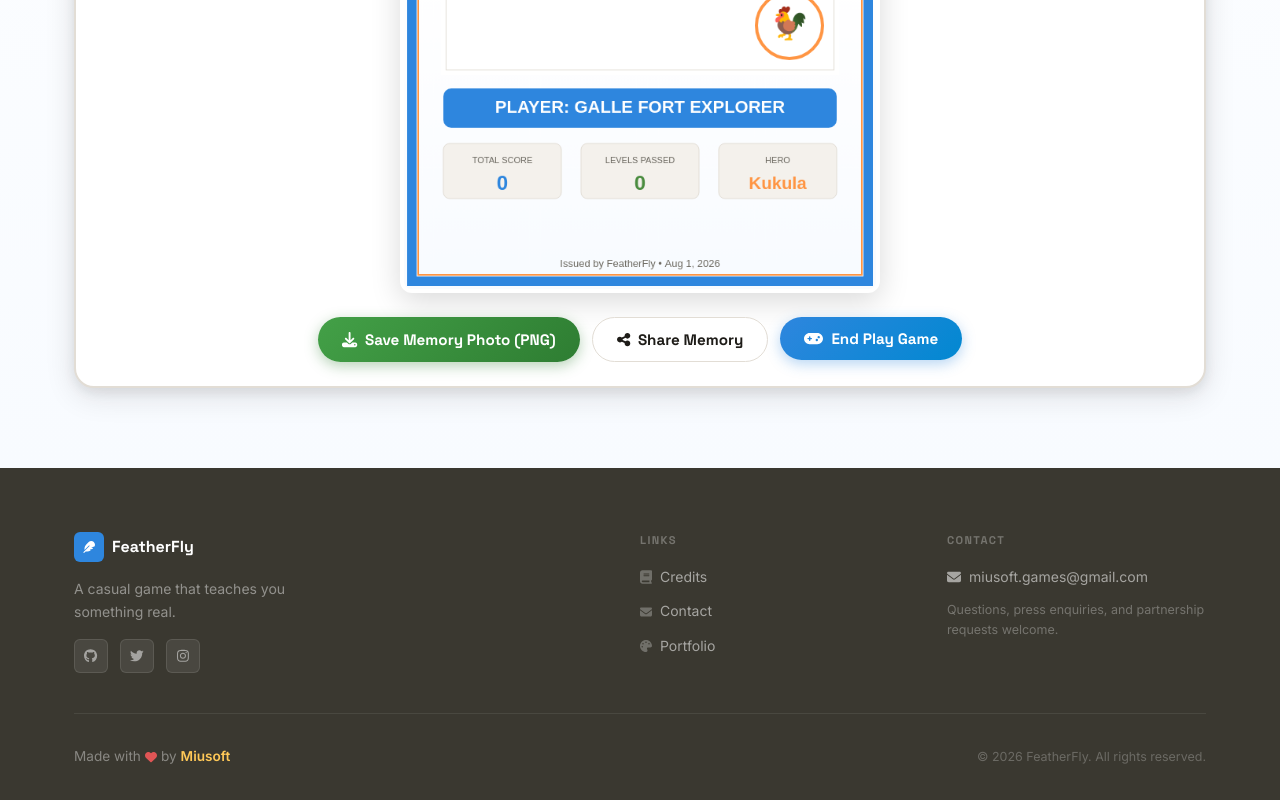
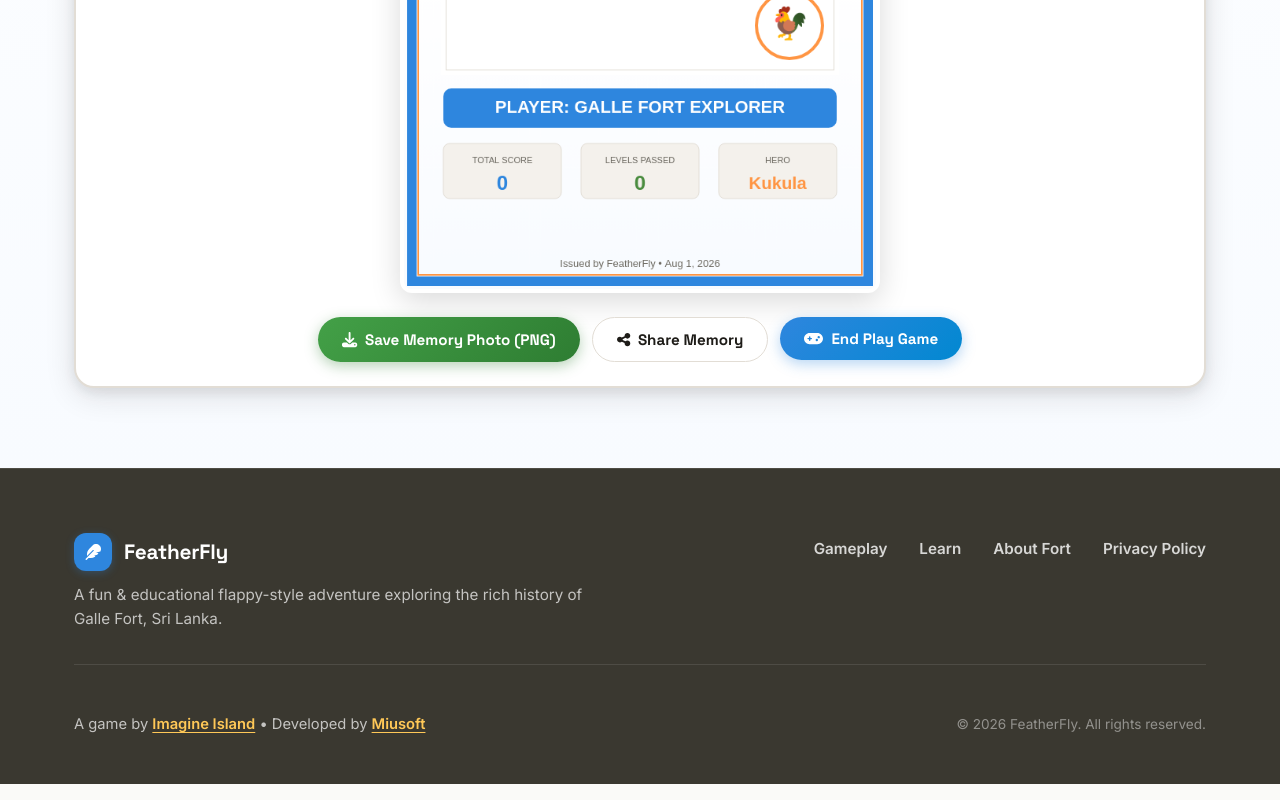
Before and after one commit to MiusoftGames/FeatherFly, a Next.js app: page /results in a window 1280 px wide. Shown: the part 1721-2521 px from the top of the page. Built offline with nearby package versions, Linux system fonts and the light colour scheme; no server answers.

Commit message:
update footer

```diff
--- a/app/page.jsx
+++ b/app/page.jsx
@@ -30,7 +30,7 @@ export default function Home() {
         <Screenshots />
         <CTA />
       </main>
-      {/*  <Footer /> */}
+      <Footer />
       <BackToTop />
       <MusicToggle />
     </>
--- a/components/Footer/Footer.jsx
+++ b/components/Footer/Footer.jsx
@@ -1,36 +1,13 @@
 import { FontAwesomeIcon } from '@fortawesome/react-fontawesome';
-import {
-  faFeather,
-  faEnvelope,
-  faHeart,
-  faBook,
-  faPalette,
-} from '@fortawesome/free-solid-svg-icons';
-import {
-  faGithub,
-  faTwitter,
-  faInstagram,
-} from '@fortawesome/free-brands-svg-icons';
+import { faFeather } from '@fortawesome/free-solid-svg-icons';
+import Link from 'next/link';
 import styles from './Footer.module.css';
-
-const links = [
-  { label: 'Credits', href: '#', icon: faBook },
-  { label: 'Contact', href: '#', icon: faEnvelope },
-  { label: 'Portfolio', href: '#', icon: faPalette },
-];
-
-const socials = [
-  { label: 'GitHub', href: '#', icon: faGithub },
-  { label: 'Twitter', href: '#', icon: faTwitter },
-  { label: 'Instagram', href: '#', icon: faInstagram },
-];
 
 export default function Footer() {
   return (
     <footer className={styles.footer}>
-      <div className="container">
-        <div className={styles.top}>
-          {/* Brand */}
+      <div className={`container ${styles.container}`}>
+        <div className={styles.topRow}>
           <div className={styles.brand}>
             <div className={styles.logo}>
               <span className={styles.logoIcon}>
@@ -38,48 +15,25 @@ export default function Footer() {
               </span>
               <span className={styles.logoText}>FeatherFly</span>
             </div>
-            <p className={styles.brandTagline}>
-              A casual game that teaches you something real.
+            <p className={styles.tagline}>
+              A fun & educational flappy-style adventure exploring the rich history of Galle Fort, Sri Lanka.
             </p>
-            <div className={styles.socialLinks}>
-              {socials.map((s) => (
-                <a key={s.label} href={s.href} className={styles.socialLink} aria-label={s.label}>
-                  <FontAwesomeIcon icon={s.icon} />
-                </a>
-              ))}
-            </div>
           </div>
 
-          {/* Nav links */}
-          <div className={styles.nav}>
-            <span className={styles.navHeading}>Links</span>
-            {links.map((l) => (
-              <a key={l.label} href={l.href} className={styles.navLink}>
-                <FontAwesomeIcon icon={l.icon} className={styles.navLinkIcon} />
-                {l.label}
-              </a>
-            ))}
-          </div>
-
-          {/* Contact */}
-          <div className={styles.contact}>
-            <span className={styles.navHeading}>Contact</span>
-            <a href="mailto:miusoft.games@gmail.com" className={styles.contactLink}>
-              <FontAwesomeIcon icon={faEnvelope} />
-              miusoft.games@gmail.com
-            </a>
-            <p className={styles.contactNote}>
-              Questions, press enquiries, and partnership requests welcome.
-            </p>
+          <div className={styles.navLinks}>
+            <a href="/FeatherFly/#gameplay" className={styles.navLink}>Gameplay</a>
+            <a href="/FeatherFly/#educational" className={styles.navLink}>Learn</a>
+            <a href="/FeatherFly/#about-fort" className={styles.navLink}>About Fort</a>
+            <Link href="/privacy-policy" className={styles.navLink}>Privacy Policy</Link>
           </div>
         </div>
 
-        <div className={styles.bottom}>
+        <div className={styles.bottomRow}>
           <p className={styles.credit}>
-            Made with{' '}
-            <FontAwesomeIcon icon={faHeart} className={styles.heart} />{' '}
-            by{' '}
-            <a href="https://miusoftgames.github.io/" className={styles.creditLink}>Miusoft</a>
+            A game by <a href="https://www.instagram.com/island.imagine/" className={styles.creditLink} target="_blank" rel="noopener noreferrer">Imagine Island</a> • Developed by{' '}
+            <a href="https://miusoftgames.github.io/" className={styles.creditLink} target="_blank" rel="noopener noreferrer">
+              Miusoft
+            </a>
           </p>
           <p className={styles.legal}>
             © {new Date().getFullYear()} FeatherFly. All rights reserved.
--- a/components/Footer/Footer.module.css
+++ b/components/Footer/Footer.module.css
@@ -1,198 +1,139 @@
 .footer {
   background: var(--color-ink-mid);
-  padding: var(--space-16) 0 var(--space-8);
+  padding: var(--space-16) 0 var(--space-12) 0;
+  border-top: 1px solid rgba(255, 255, 255, 0.1);
+  min-height: 260px;
+  display: flex;
+  flex-direction: column;
+  justify-content: center;
 }
 
-.top {
-  display: grid;
-  grid-template-columns: 2fr 1fr 1fr;
-  gap: var(--space-12);
-  padding-bottom: var(--space-10);
-  border-bottom: 1px solid rgba(255,255,255,0.08);
-  margin-bottom: var(--space-8);
+.container {
+  display: flex;
+  flex-direction: column;
+  gap: var(--space-10);
 }
 
-/* Brand */
+.topRow {
+  display: flex;
+  align-items: flex-start;
+  justify-content: space-between;
+  gap: var(--space-10);
+  flex-wrap: wrap;
+  padding-bottom: var(--space-8);
+  border-bottom: 1px solid rgba(255, 255, 255, 0.1);
+}
+
 .brand {
   display: flex;
   flex-direction: column;
-  gap: var(--space-4);
+  gap: var(--space-3);
+  max-width: 520px;
 }
 
 .logo {
   display: flex;
   align-items: center;
-  gap: var(--space-2);
+  gap: var(--space-3);
 }
 
 .logoIcon {
-  width: 30px;
-  height: 30px;
+  width: 38px;
+  height: 38px;
   background: var(--color-gold);
   color: var(--color-white);
-  border-radius: var(--radius-sm);
+  border-radius: var(--radius-md);
   display: flex;
   align-items: center;
   justify-content: center;
-  font-size: 12px;
-  flex-shrink: 0;
+  font-size: 16px;
+  box-shadow: 0 2px 8px rgba(46, 134, 222, 0.3);
 }
 
 .logoText {
   font-family: var(--font-heading);
-  font-weight: 700;
-  font-size: 1rem;
+  font-weight: 800;
+  font-size: 1.3rem;
   color: var(--color-white);
+  letter-spacing: -0.01em;
 }
 
-.brandTagline {
-  font-size: 0.875rem;
-  color: rgba(255,255,255,0.45);
+.tagline {
+  font-size: 0.95rem;
+  color: rgba(255, 255, 255, 0.7);
   line-height: 1.6;
-  max-width: 280px;
 }
 
-.socialLinks {
-  display: flex;
-  gap: var(--space-3);
-}
-
-.socialLink {
-  width: 34px;
-  height: 34px;
-  border-radius: var(--radius-sm);
-  background: rgba(255,255,255,0.08);
-  border: 1px solid rgba(255,255,255,0.1);
+.navLinks {
   display: flex;
   align-items: center;
-  justify-content: center;
-  color: rgba(255,255,255,0.5);
-  font-size: 0.85rem;
-  transition: background var(--transition-fast), color var(--transition-fast), border-color var(--transition-fast);
-}
-
-.socialLink:hover {
-  background: rgba(200,146,42,0.15);
-  color: var(--color-gold-light);
-  border-color: rgba(200,146,42,0.3);
-}
-
-/* Nav columns */
-.nav,
-.contact {
-  display: flex;
-  flex-direction: column;
-  gap: var(--space-3);
-}
-
-.navHeading {
-  font-family: var(--font-heading);
-  font-size: 0.7rem;
-  font-weight: 700;
-  text-transform: uppercase;
-  letter-spacing: 0.12em;
-  color: rgba(255,255,255,0.3);
-  margin-bottom: var(--space-1);
+  gap: var(--space-8);
+  flex-wrap: wrap;
 }
 
 .navLink {
-  display: flex;
-  align-items: center;
-  gap: var(--space-2);
-  font-size: 0.875rem;
-  color: rgba(255,255,255,0.55);
-  transition: color var(--transition-fast);
+  font-size: 0.95rem;
+  font-weight: 600;
+  color: rgba(255, 255, 255, 0.8);
+  transition: all var(--transition-fast);
+  padding: 4px 0;
 }
 
 .navLink:hover {
   color: var(--color-gold-light);
+  transform: translateY(-1px);
 }
 
-.navLinkIcon {
-  width: 12px;
-  opacity: 0.5;
-}
-
-/* Contact */
-.contactLink {
-  display: flex;
-  align-items: center;
-  gap: var(--space-2);
-  font-size: 0.875rem;
-  color: rgba(255,255,255,0.55);
-  transition: color var(--transition-fast);
-}
-
-.contactLink:hover {
-  color: var(--color-gold-light);
-}
-
-.contactNote {
-  font-size: 0.78rem;
-  color: rgba(255,255,255,0.3);
-  line-height: 1.55;
-}
-
-/* Bottom bar */
-.bottom {
+.bottomRow {
   display: flex;
   align-items: center;
   justify-content: space-between;
-  gap: var(--space-4);
+  gap: var(--space-6);
+  flex-wrap: wrap;
+  padding-top: var(--space-2);
 }
 
 .credit {
-  font-size: 0.85rem;
-  color: rgba(255,255,255,0.4);
-  display: flex;
-  align-items: center;
-  gap: var(--space-1);
-}
-
-.heart {
-  color: #e05555;
-  font-size: 0.75rem;
+  font-size: 0.92rem;
+  color: rgba(255, 255, 255, 0.7);
 }
 
 .creditLink {
   color: var(--color-gold-light);
   font-weight: 600;
+  text-decoration: underline;
+  text-underline-offset: 3px;
   transition: color var(--transition-fast);
 }
 
 .creditLink:hover {
-  color: var(--color-gold);
+  color: #ffffff;
 }
 
 .legal {
-  font-size: 0.78rem;
-  color: rgba(255,255,255,0.25);
+  font-size: 0.85rem;
+  color: rgba(255, 255, 255, 0.45);
 }
 
-/* Responsive */
 @media (max-width: 768px) {
-  .top {
-    grid-template-columns: 1fr 1fr;
-    gap: var(--space-8);
+  .footer {
+    padding: var(--space-12) 0 var(--space-8) 0;
   }
 
-  .brand {
-    grid-column: span 2;
+  .topRow {
+    flex-direction: column;
+    align-items: flex-start;
+    gap: var(--space-6);
+    padding-bottom: var(--space-6);
+  }
+
+  .navLinks {
+    gap: var(--space-5);
+  }
+
+  .bottomRow {
+    flex-direction: column;
+    align-items: flex-start;
+    gap: var(--space-3);
   }
 }
-
-@media (max-width: 480px) {
-  .top {
-    grid-template-columns: 1fr;
-  }
-
-  .brand {
-    grid-column: span 1;
-  }
-
-  .bottom {
-    flex-direction: column;
-    align-items: flex-start;
-    gap: var(--space-2);
-  }
-}
```
